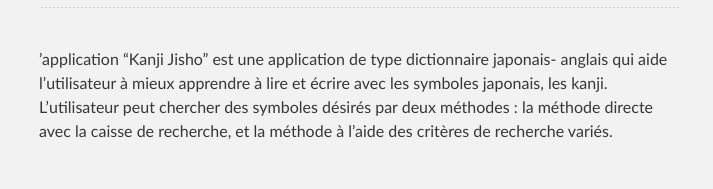
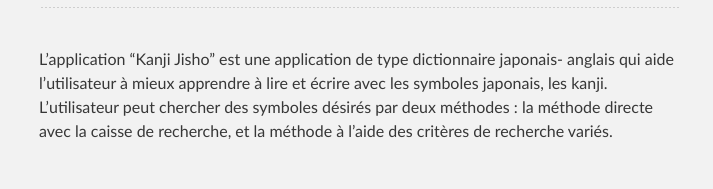
Before and after one commit to andradacraioveanu/DAPM, a plain HTML site: page generalites.html in a window 1280 px wide. Shown: the part 281-470 px from the top of the page, 281-994 px from the left. Drawn offline with Linux system fonts and the light colour scheme.

Commit message:
Update generalites.html

```diff
--- a/generalites.html
+++ b/generalites.html
@@ -33,7 +33,7 @@
 <hr>
 <br>
 
-<p> ’application “Kanji Jisho” est une application de type dictionnaire japonais- anglais qui aide l’utilisateur à mieux apprendre à lire et écrire avec les symboles japonais, les kanji. L’utilisateur peut chercher des symboles désirés par deux méthodes : la méthode directe avec la caisse de recherche, et la méthode à l’aide des critères de recherche variés.
+<p> L’application “Kanji Jisho” est une application de type dictionnaire japonais- anglais qui aide l’utilisateur à mieux apprendre à lire et écrire avec les symboles japonais, les kanji. L’utilisateur peut chercher des symboles désirés par deux méthodes : la méthode directe avec la caisse de recherche, et la méthode à l’aide des critères de recherche variés.
 </p>
 
 <br>
```
